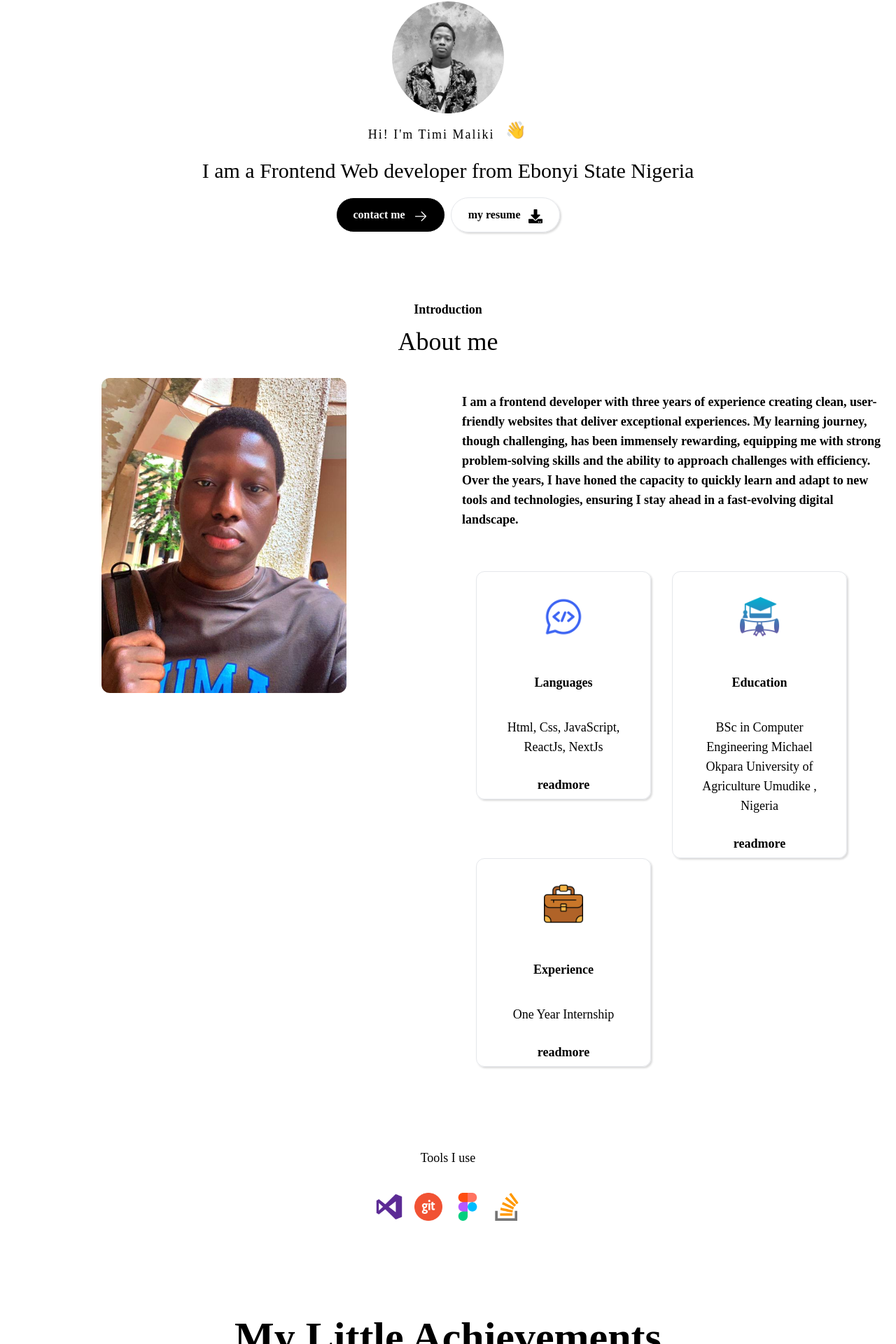
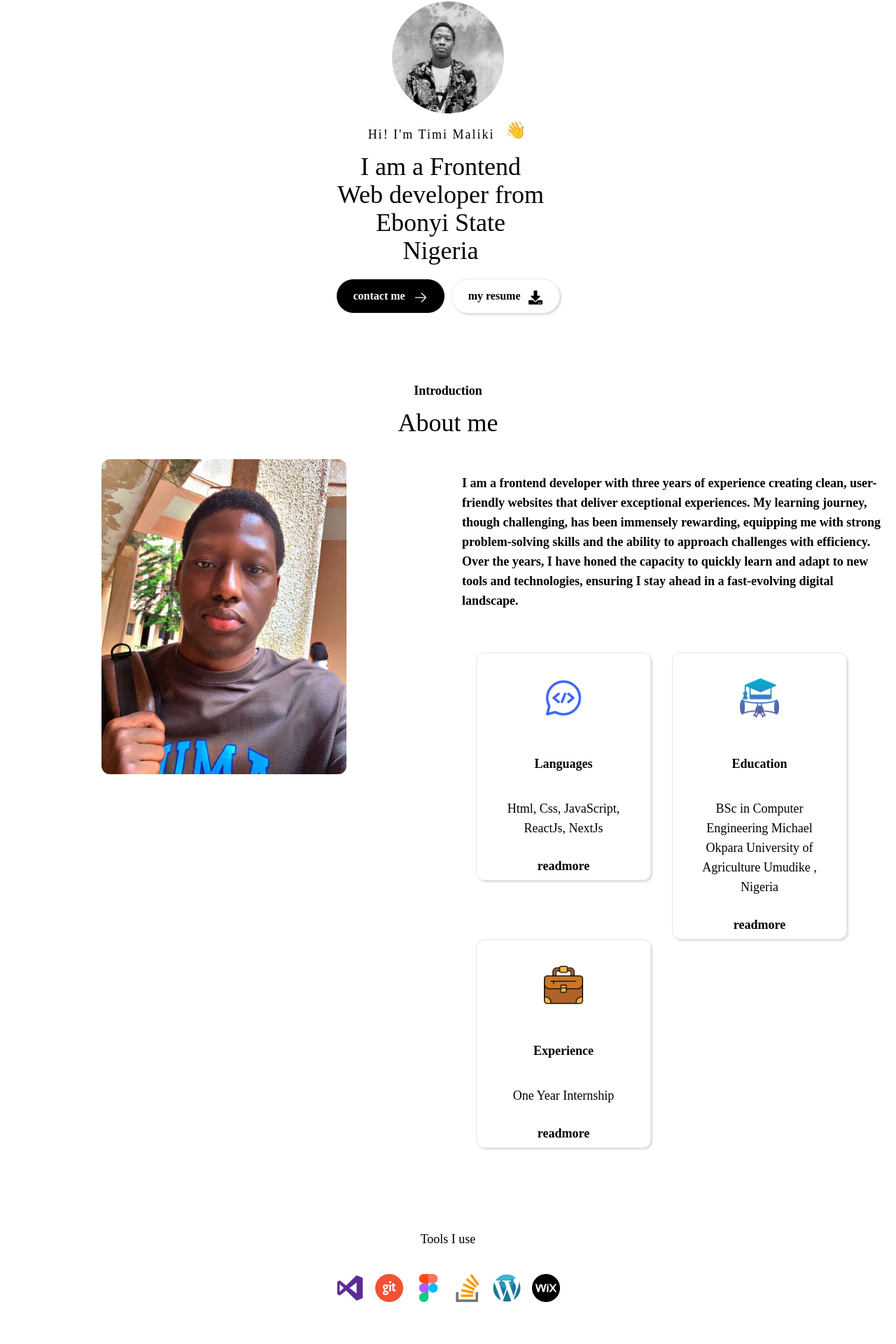
Before and after one commit to TimiMaliki/My-Portfolio-website, a React (Create React App) app: page / in a window 1280 px wide. Shown: the part 172-2092 px from the top of the page at 70% size. Built offline with nearby package versions, Linux system fonts and the light colour scheme.

Commit message:
added new icons

```diff
--- a/src/sections/About.jsx
+++ b/src/sections/About.jsx
@@ -10,6 +10,8 @@ import vsLight from "../img/tool/logoLight.png";
 import figmaLight from "../img/tool/figmaLight.png";
 import gitLight from "../img/tool/gitLight.png";
 import stackLight from "../img/tool/stackIcon.png";
+import wordprss from "../img/tool/wordpress_14063231.png";
+import wix from "../img/tool/wix_5968753.png";
 
 const AboutMe = () => {
   return (
@@ -85,14 +87,20 @@ const AboutMe = () => {
           <div className="box-one">
             <img src={vsLight} alt="vscode" className="w-[40px] h-[40px]" />
           </div>
-          <div className="box-one">
+          <div className="box-two">
             <img src={gitLight} alt="github" className="w-[40px] h-[40px]" />
           </div>
-          <div className="box-one">
+          <div className="box-three">
             <img src={figmaLight} alt="figma" className="w-[40px] h-[40px]" />
           </div>
-          <div className="box-one">
+          <div className="box-three">
             <img src={stackLight} alt="stack" className="w-[40px] h-[40px]" />
+          </div>
+          <div className="box-four">
+            <img src={wordprss} alt="stack" className="w-[40px] h-[40px]" />
+          </div>
+          <div className="box-five">
+            <img src={wix} alt="stack" className="w-[40px] h-[40px]" />
           </div>
         </div>
       </div>
--- a/src/sections/HeroSection.jsx
+++ b/src/sections/HeroSection.jsx
@@ -17,14 +17,14 @@ const Hero = () => {
       </div>
 
       <div
-        className="myName flex justify-center gap-4 mb-3 md:mb-5"
+        className="myName flex justify-center gap-4 mb-3 md:mb-3"
         style={{ letterSpacing: "2px" }}
       >
         <h3 className="font-normal text-lg">Hi! I'm Timi Maliki</h3>
         <h2 className="text-2xl animate-wave -mt-2"> 👋</h2>
       </div>
 
-      <div className="job-description text-xl md:text-3xl font-medium text-center md-2 mb-2 md:mb-5">
+      <div className="job-description text-xl md:text-4xl font-medium text-center md-2 mb-2 md:mb-5 w-[300px]">
         <h1>I am a Frontend Web developer from Ebonyi State  Nigeria</h1>
       </div>
 
```
Also changed, not shown: src/img/tool/wix_5968753.png (added), src/img/tool/wordpress_14063231.png (added).
